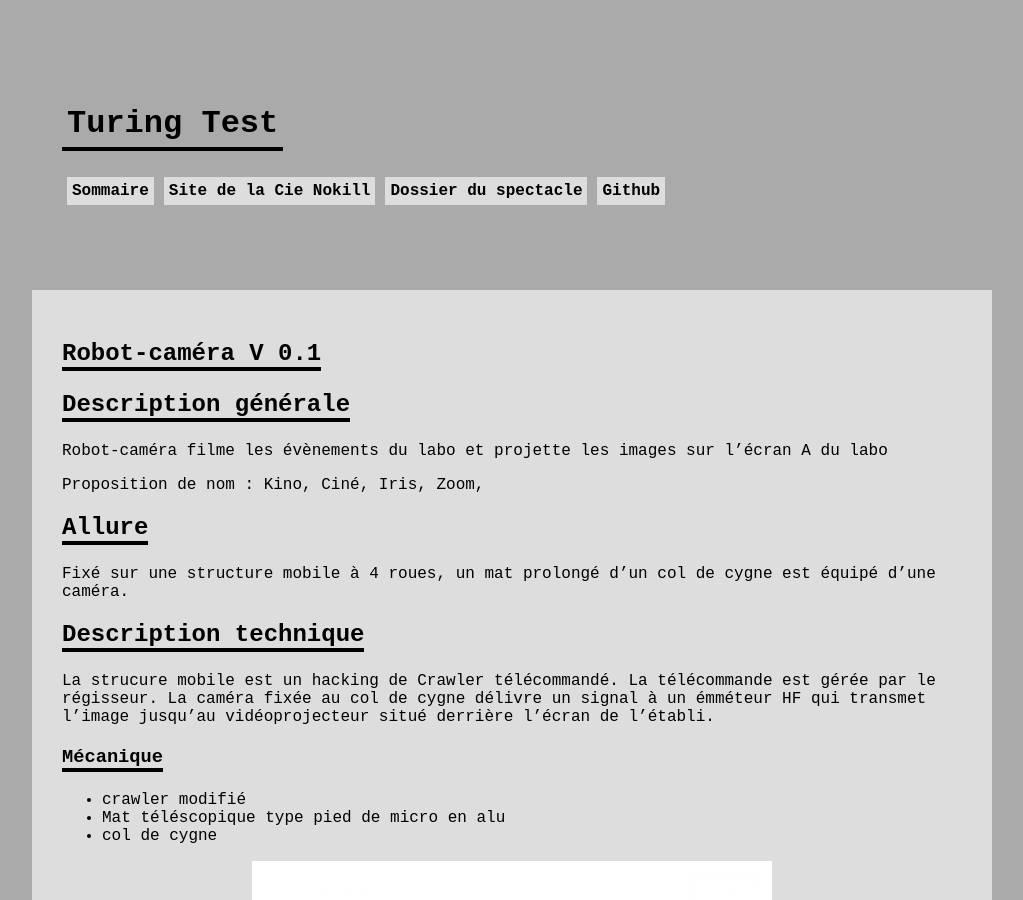
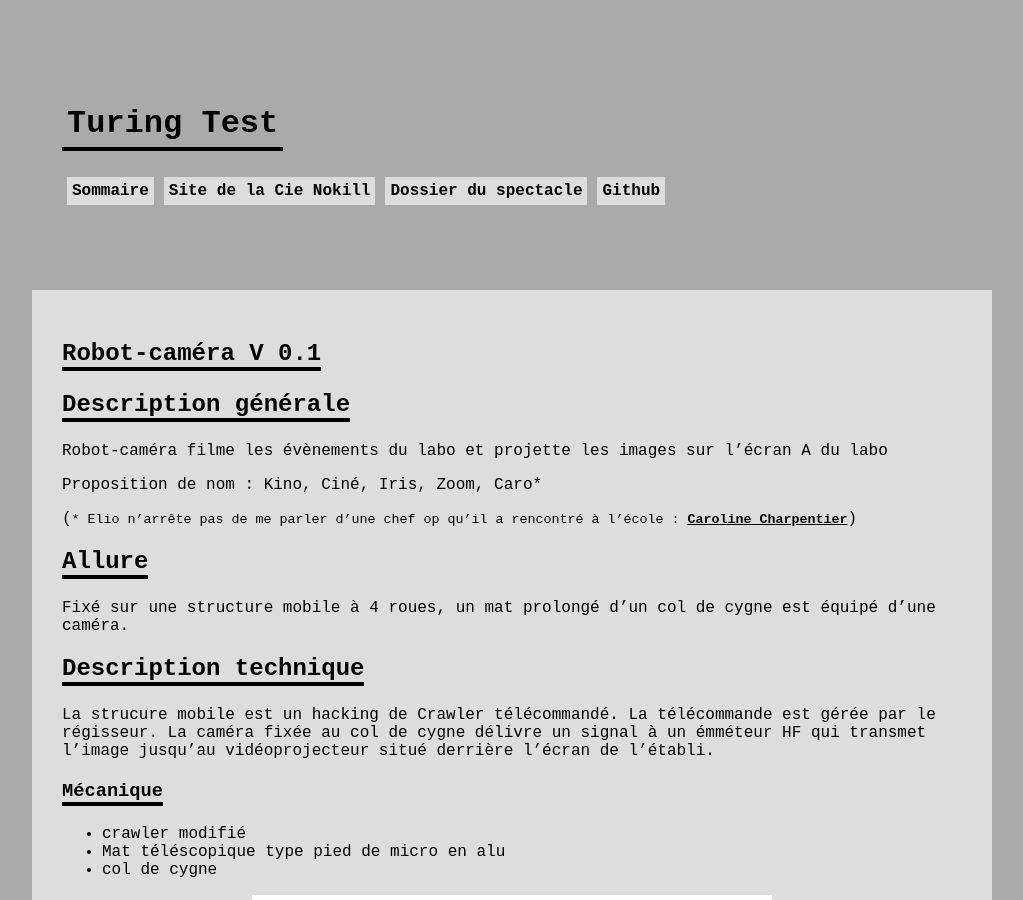
Before and after one commit to LeonLenclos/turing-test, a Jekyll site: the page built from contenu/robots/robot-camera.md, in a window 1280 px wide and 900 px high. Shown: the whole window, without its empty margins (128-1151 px from the left). Built offline with Jekyll 4.4.1, drawn with Linux system fonts in a browser that asks for light colours; nearby versions of some CDN libraries; our own code applies the rules of GitHub Pages for plain Markdown files; a script that is not in the unit is left out; the repository's description, which GitHub fills in, is left out.

Commit message:
Update robot-camera.md

```diff
--- a/contenu/robots/robot-camera.md
+++ b/contenu/robots/robot-camera.md
@@ -4,7 +4,9 @@
 
 Robot-caméra filme les évènements du labo et projette les images sur l'écran A du labo
 
-Proposition de nom : Kino, Ciné, Iris, Zoom,
+Proposition de nom : Kino, Ciné, Iris, Zoom, Caro*
+
+(<small>* Elio n'arrête pas de me parler d'une chef op qu'il a rencontré à l'école : [Caroline Charpentier](https://fr.wikipedia.org/wiki/Caroline_Champetier)</small>)
 
 ## Allure
 
```
